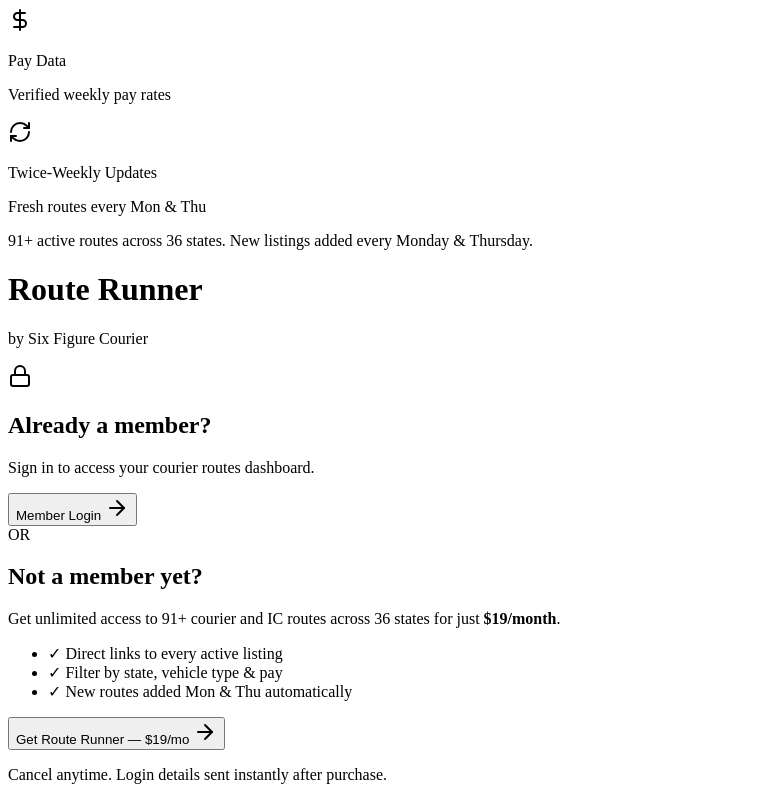
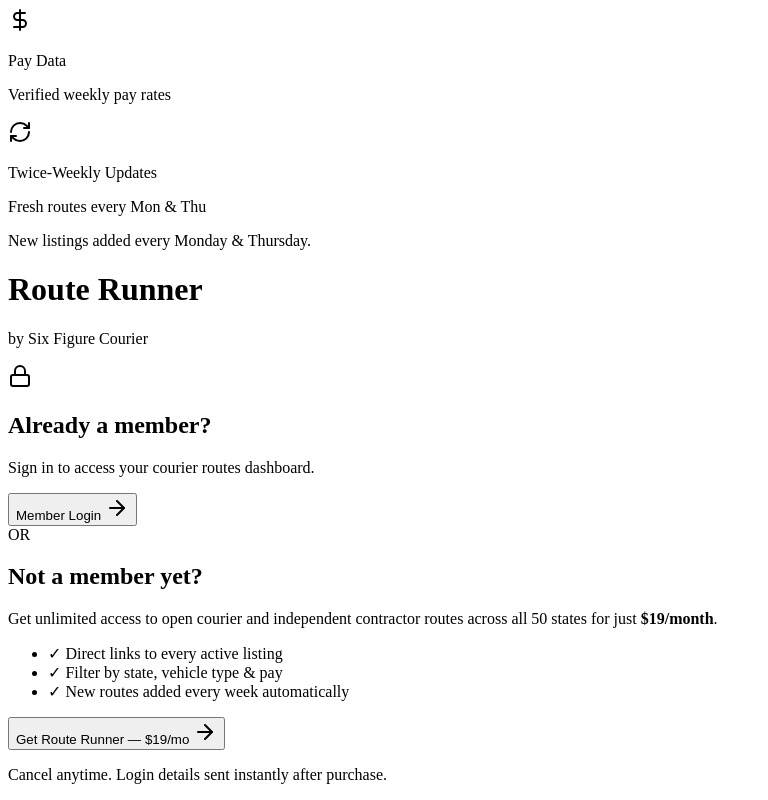
Before and after one commit to jameskayeb-create/route-runner, a React (Vite) app in the folder client/: page / in a window 1280 px wide. Shown: the part 1640-2440 px from the top of the page, without its empty margins (0-768 px from the left). Built offline with nearby package versions, Linux system fonts and the light colour scheme; a web font is replaced by a local one.

Commit message:
Remove specific route counts from landing page copy

```diff
--- a/client/src/pages/auth-page.tsx
+++ b/client/src/pages/auth-page.tsx
@@ -75,7 +75,7 @@
 
             <div className="pt-2 border-t border-border/40">
               <p className="text-xs text-muted-foreground">
-                91+ active routes across 36 states. New listings added every Monday & Thursday.
+                New listings added every Monday &amp; Thursday.
               </p>
             </div>
           </div>
@@ -124,13 +124,13 @@
                     <div>
                       <h2 className="font-semibold text-primary">Not a member yet?</h2>
                       <p className="text-sm text-muted-foreground mt-1">
-                        Get unlimited access to 91+ courier and IC routes across 36 states for just <strong className="text-foreground">$19/month</strong>.
+                        Get unlimited access to open courier and independent contractor routes across all 50 states for just <strong className="text-foreground">$19/month</strong>.
                       </p>
                     </div>
                     <ul className="text-xs text-muted-foreground space-y-1">
                       <li>✓ Direct links to every active listing</li>
-                      <li>✓ Filter by state, vehicle type & pay</li>
-                      <li>✓ New routes added Mon &amp; Thu automatically</li>
+                      <li>✓ Filter by state, vehicle type &amp; pay</li>
+                      <li>✓ New routes added every week automatically</li>
                     </ul>
                     <a href={PURCHASE_URL} target="_blank" rel="noopener noreferrer" className="block">
                       <Button className="w-full bg-primary hover:bg-primary/90" data-testid="button-subscribe">
```
